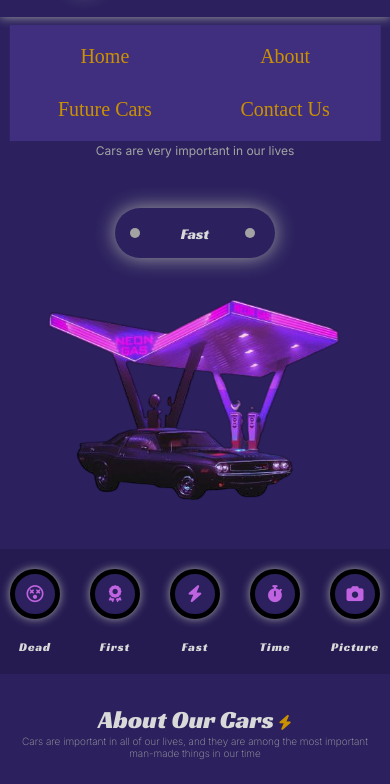
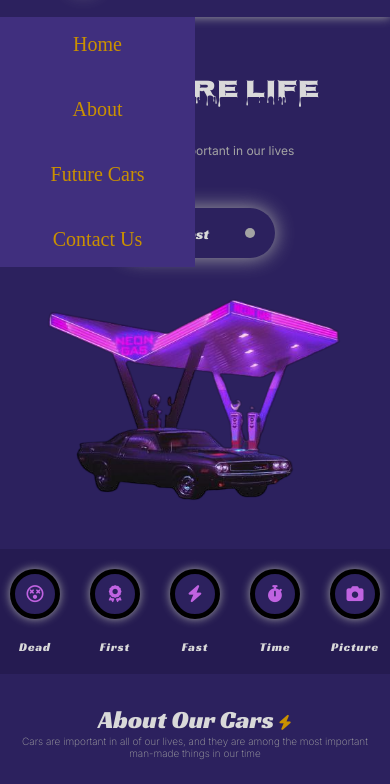
Before and after one commit to khaled-soliman-10/cars, a plain HTML site: page index.html in a window 390 px wide. Both pictures are taken after a click on the button 83 px from the left and 38 px from the top of the page. Shown: the part 60-844 px from the top of the page. Drawn offline with Linux system fonts and the light colour scheme; a web font is replaced by a local one.

Commit message:
Add files via upload

```diff
--- a/Css/master.css
+++ b/Css/master.css
@@ -730,21 +730,24 @@ footer .copy span {
     position: absolute;
     z-index: 100;
     display: flex;
-    width: 70%;
-    justify-content: space-around;
+    width: 0%;
+    height: 250px;
     align-items: center;
     flex-wrap: wrap;
-    padding: 10px;
     gap: 10px;
     background-color: #402f7e;
-    left: 50%;
-    top: 110%;
-    transform: translate(-50%);
-    display: none;
+    left: 0%;
+    top: 100%;
+    overflow: hidden;
+    transition: .3s;
+}
+
+.width {
+    width: 50% !important;
 }
 
 .mobile-links ul li {
-    width: 40%;
+    width: 100%;
     padding: 10px;
     text-align: center;
     font-size: 20px;
@@ -1113,7 +1116,10 @@ footer .copy span {
         width: 160px;
         font-size: 15px;
     }
+    /* .mobile-view {
+        justify-content: space-around;
+    }
     .mobile-links ul {
         width: 95%;
-    }
+    } */
 }
--- a/JS/main.js
+++ b/JS/main.js
@@ -95,18 +95,26 @@ let ulLinks = document.querySelectorAll(".mobile-links ul a")
 let xMark = `<i class="fa-solid fa-circle-xmark"></i>`
 
 list.onclick = ()=> {
-if (ul.style.display == "flex") {
-    list.innerHTML = `<i class="fa-solid fa-bars-staggered"></i>`
-    ul.style.display = "none"
-} else{
-    ul.style.display="flex"
-    list.innerHTML = xMark
-}
+    ul.classList.toggle("width")
+    if (ul.classList.contains("width")) {
+        // ul.style.display = "none"
+        list.innerHTML = xMark
+    } else{
+        list.innerHTML = `<i class="fa-solid fa-bars-staggered"></i>`
+        // ul.style.display="flex"
+    }
 
 }
 ulLinks.forEach(link => {
     link.onclick = () =>{
-        ul.style.display = "none"
+        ul.classList.remove("width")
         list.innerHTML = `<i class="fa-solid fa-bars-staggered"></i>`
     }
 });
+
+// document.onclick = (e) => {
+//     if (!list.contains(e.target) && !ul.contains(e.target)) {
+//         ul.classList.remove("width");
+//         list.innerHTML = `<i class="fa-solid fa-bars-staggered"></i>`;
+//     }
+// }
```
